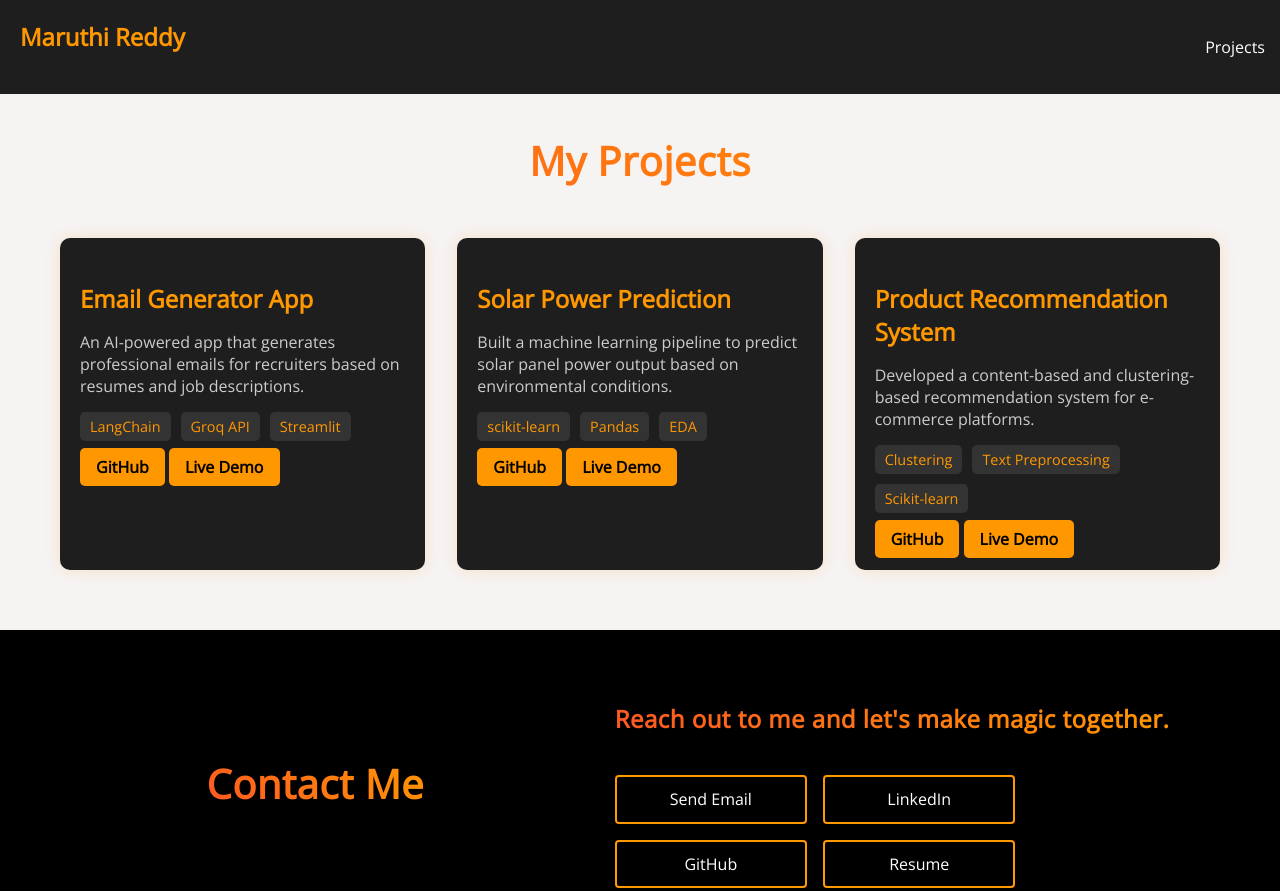
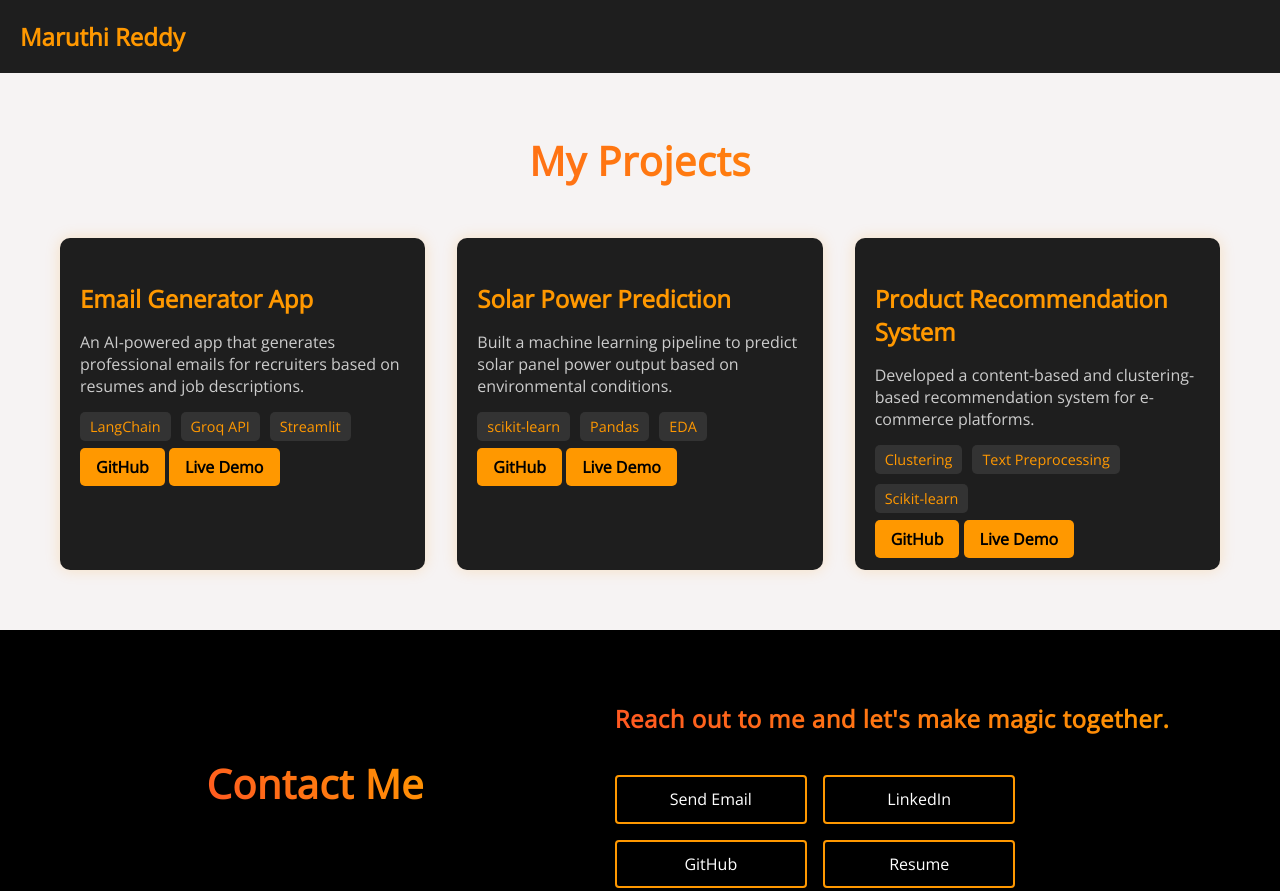
Before and after one commit to maruthireddy432/projects.github.io, a plain HTML site: page index.html in a window 1280 px wide. Shown: the top 891 px of the page. Drawn offline with nearby package versions, Linux system fonts and the light colour scheme.

Commit message:
Update index.html

```diff
--- a/index.html
+++ b/index.html
@@ -11,14 +11,6 @@
 <body>
     <header>
         <div class="logo">Maruthi Reddy</div>
-        <nav>
-            <ul>
-                <!-- <li><a href="index.html">Home</a></li> -->
-                <li><a href="#projects">Projects</a></li>
-                <!-- <li><a href="index.html#aboutme">About</a></li> -->
-                <!-- <li><a href="index.html#footer">Contact</a></li> -->
-            </ul>
-        </nav>
     </header>
 
     <section id="projects" style="padding-top: 100px;">
@@ -55,7 +47,7 @@
                     <span>Clustering</span><span>Text Preprocessing</span><span>Scikit-learn</span>
                 </div>
                 <a href="https://github.com/maruthireddy432/Product_recommendation" target="_blank" class="btn-small">GitHub</a>
-                <a href="https://your-live-demo-link.com" target="_blank" class="btn-small">Live Demo</a>
+                <a href="https://amazon-items-recomendor.streamlit.app/" target="_blank" class="btn-small">Live Demo</a>
 
             </div>
 
```
